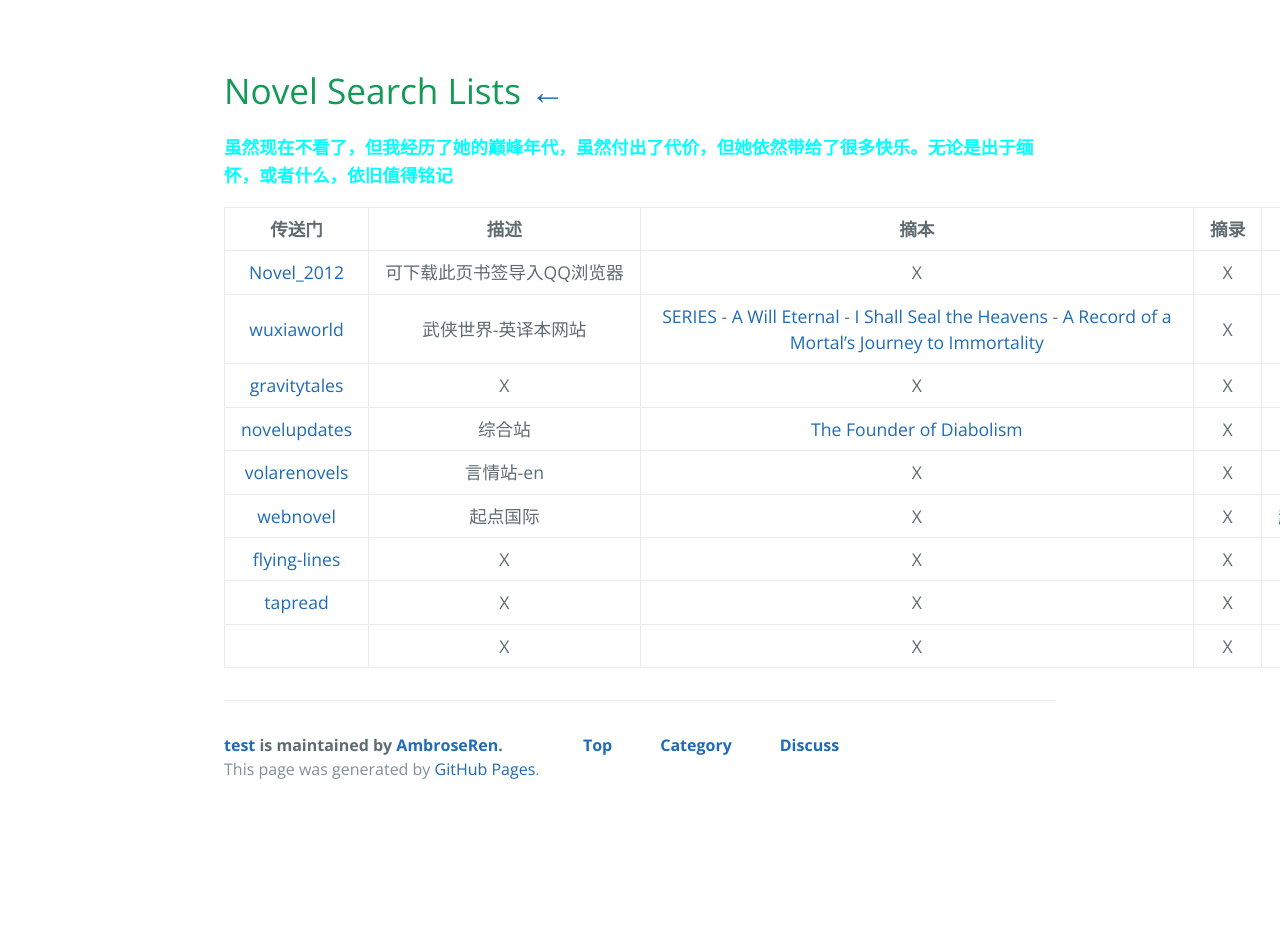
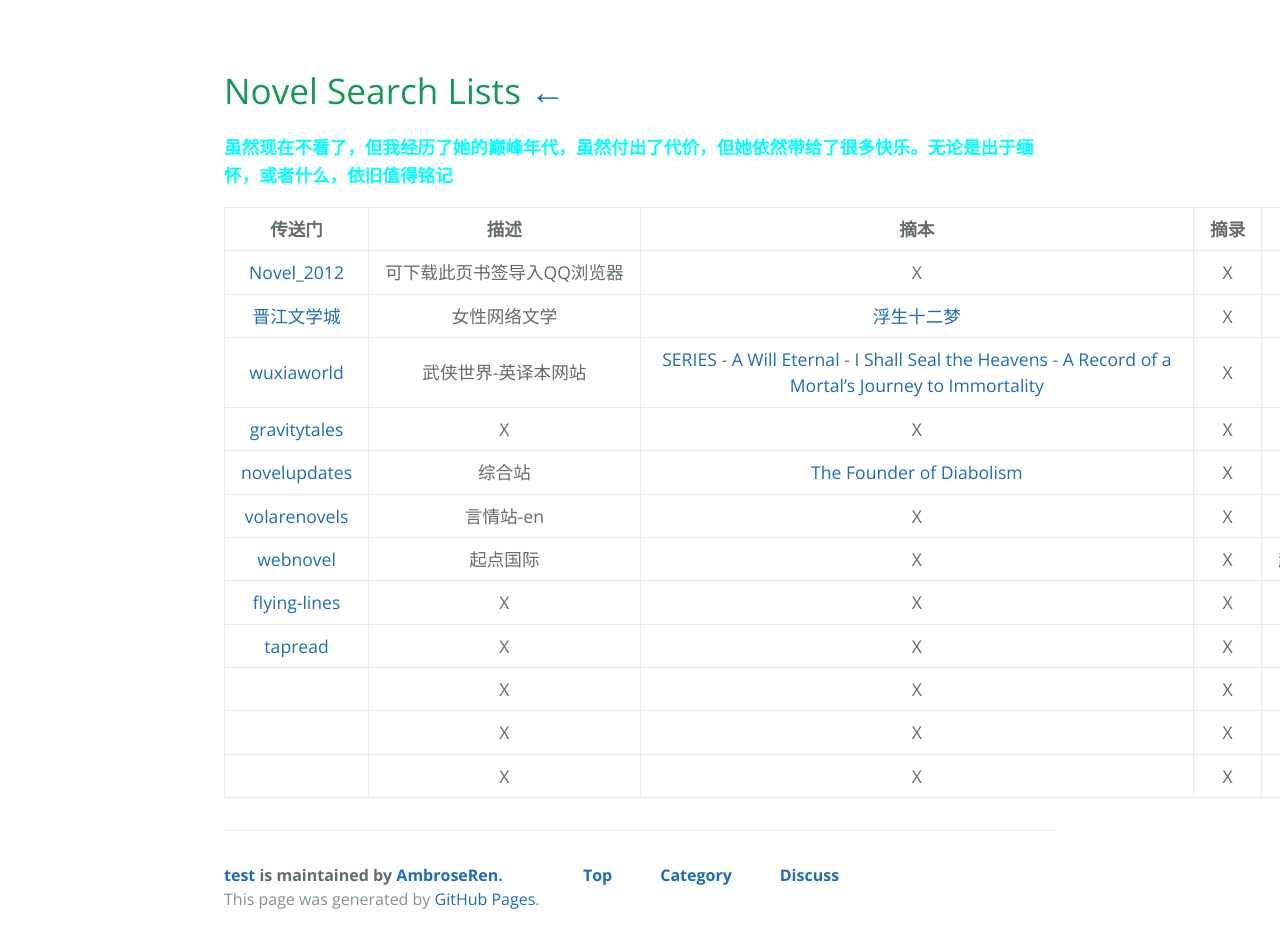
Before and after one commit to AmbroseRen/test, a Jekyll site: the page built from Library/Novel.md, in a window 1280 px wide. Built offline with Jekyll 4.4.1, drawn with Linux system fonts in a browser that asks for light colours; our own code applies the rules of GitHub Pages for plain Markdown files; the repository's description, which GitHub fills in, is left out; before the commit the page ends 900 px from its top, so only the background shows below that.

Commit message:
Update Novel.md

```diff
--- a/Library/Novel.md
+++ b/Library/Novel.md
@@ -9,6 +9,7 @@
 | 传送门 | 描述 | 摘本 | 摘录 | 摘引 |
 |:---:|:---:|:---:|:---:|:---:|
 | [Novel_2012](Novel/Q_bookmarks_2021_5_22.html) | 可下载此页书签导入QQ浏览器 | X | X | X |
+| [晋江文学城](http://www.jjwxc.net/) | 女性网络文学 | [浮生十二梦](http://www.jjwxc.net/onebook.php?novelid=1267798) | X | X |
 | [wuxiaworld](https://www.wuxiaworld.com/) | 武侠世界-英译本网站 | [SERIES](https://www.wuxiaworld.com/novels) - [A Will Eternal](https://www.wuxiaworld.com/novel/a-will-eternal) - [I Shall Seal the Heavens](https://www.wuxiaworld.com/novel/i-shall-seal-the-heavens) - [A Record of a Mortal’s Journey to Immortality](https://www.wuxiaworld.com/novel/rmji) | X | X |
 | [gravitytales](https://www.gravitytales.cc/) | X | X | X | X |
 | [novelupdates](https://www.novelupdates.com/) | 综合站 | [The Founder of Diabolism](https://www.novelupdates.com/series/the-founder-of-diabolism/) | X | [Series Ranking-CN](https://www.novelupdates.com/series-ranking/?rank=popmonth&org=495&rl=100) |
@@ -17,3 +18,5 @@
 | [flying-lines](https://www.flying-lines.com/) | X | X | X | X |
 | [tapread](https://www.tapread.com/) | X | X | X | X |
 | []() | X | X | X | X |
+| []() | X | X | X | X |
+| []() | X | X | X | X |
```
